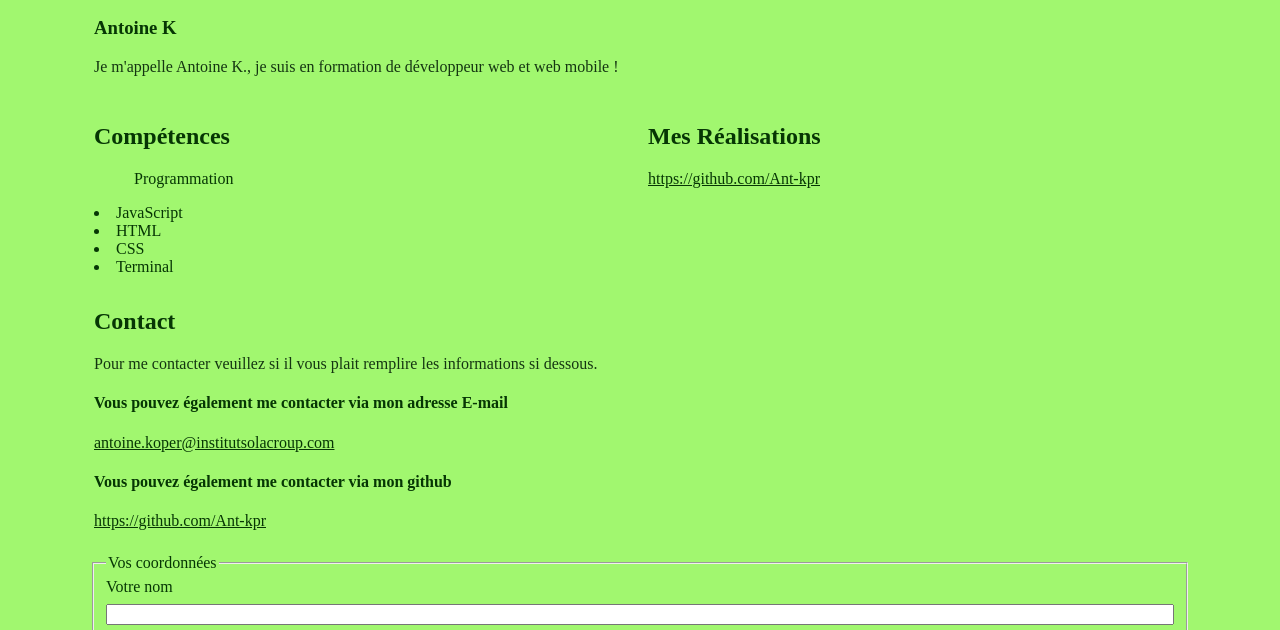
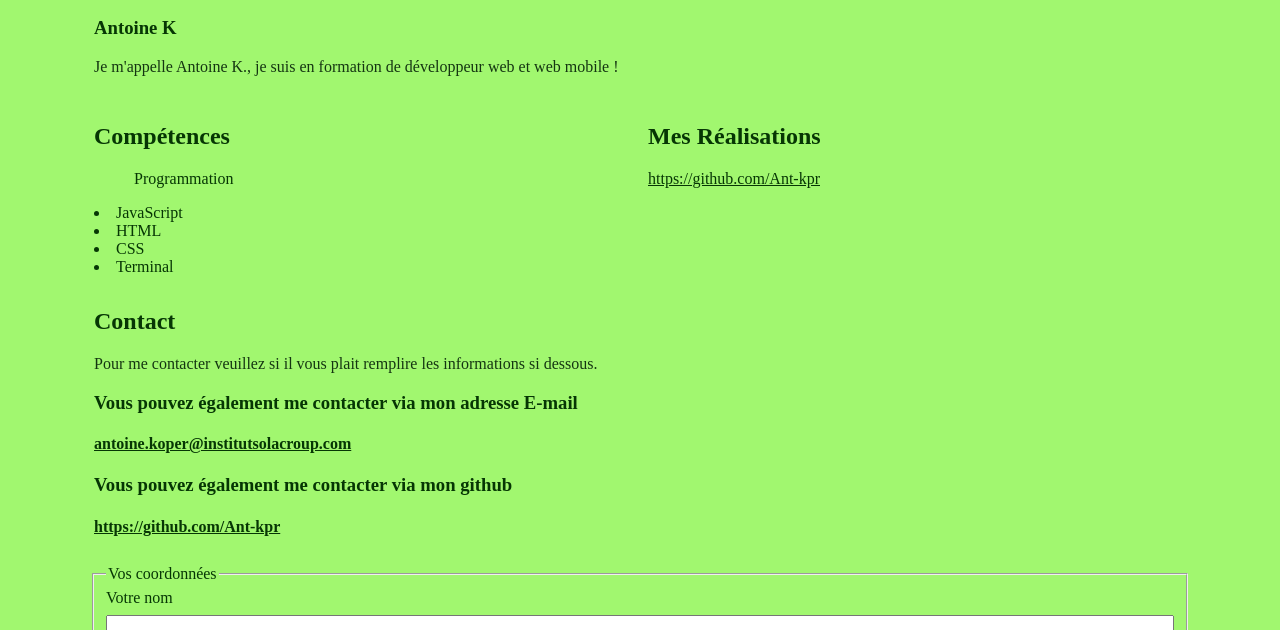
Before and after one commit to Ant-kpr/page-perso, a plain HTML site: page index.html in a window 1280 px wide. Shown: the part 158-788 px from the top of the page. Drawn offline with Linux system fonts and the light colour scheme.

Commit message:
nouvelle mise a jour cv

```diff
--- a/index.html
+++ b/index.html
@@ -57,12 +57,12 @@ de développeur web et web mobile !
       <h2>Contact</h2>
       <p>Pour me contacter veuillez si il vous plait remplire les informations si dessous.</p>
       <p>
-        <h4>Vous pouvez également me contacter via mon adresse E-mail</h4>
-         <a href="antoine.koper@institutsolacroup.com">antoine.koper@institutsolacroup.com</a>
-        </p>
+        <h3>Vous pouvez également me contacter via mon adresse E-mail</h3>
+         <h4><a href="antoine.koper@institutsolacroup.com">antoine.koper@institutsolacroup.com</a>
+        </p></h4>
         <p>
-          <h4>Vous pouvez également me contacter via mon github</h4>
-            <a href="https://github.com/Ant-kpr">https://github.com/Ant-kpr</a>
+          <h3>Vous pouvez également me contacter via mon github</h3>
+            <h4><a href="https://github.com/Ant-kpr">https://github.com/Ant-kpr</a></h4>
         </p>
         </main>
 
```
